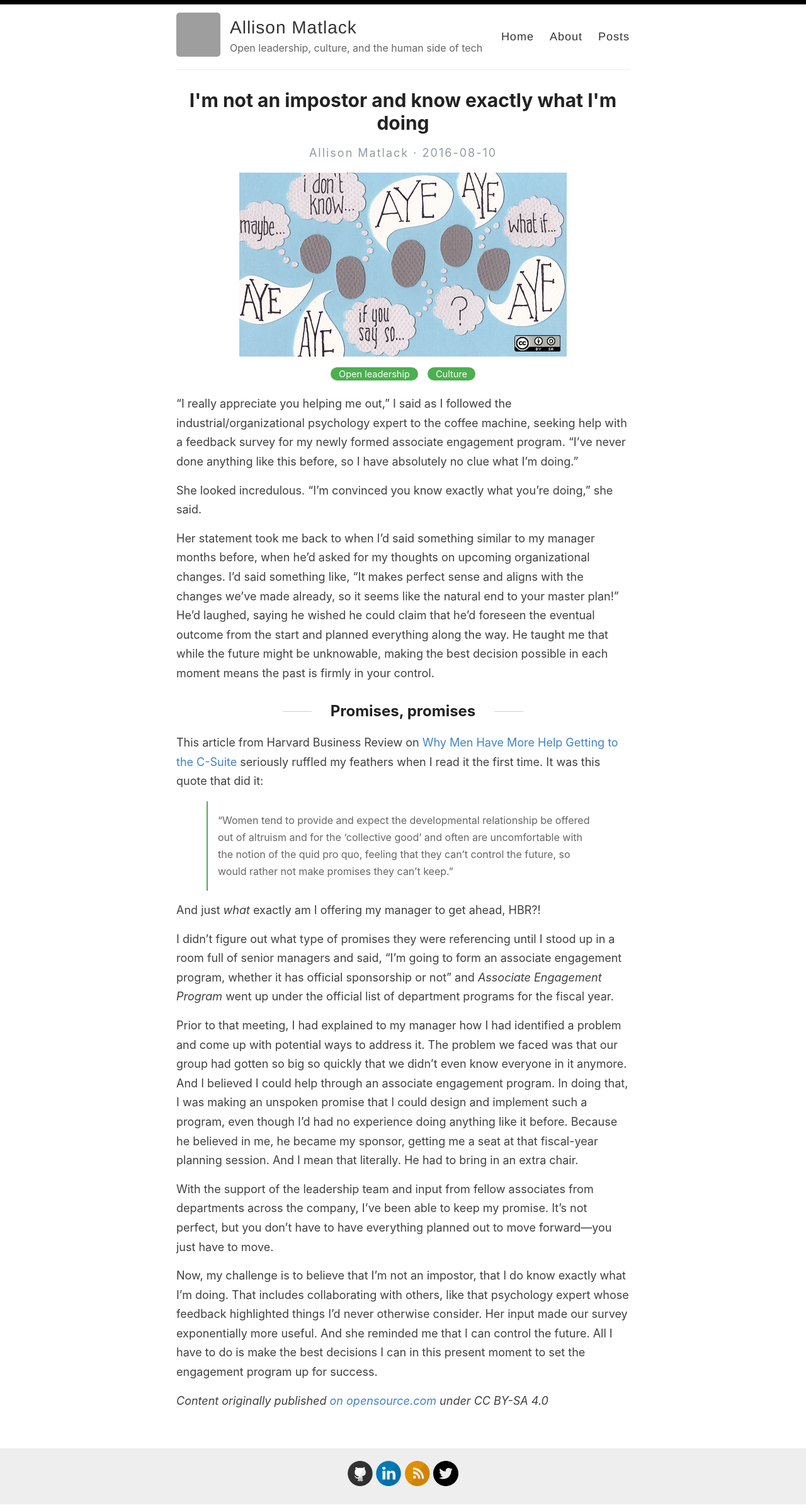
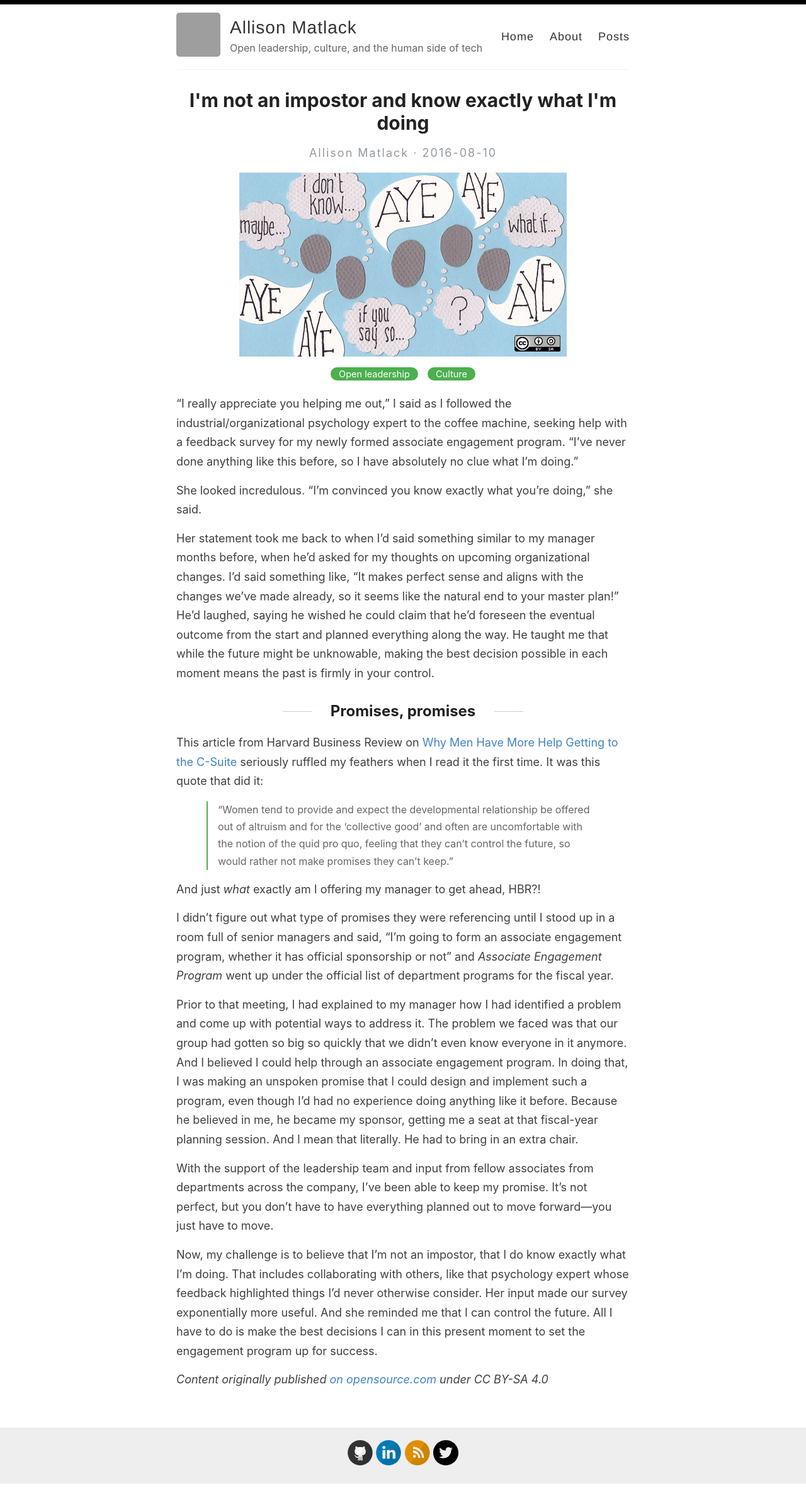
Before and after one commit to amatlack/amatlack.github.io, a Jekyll site: the page built from _posts/2016-08-10-impostor-syndrome-and-senior-managers.md, in a window 1280 px wide. Shown: the whole page at 63% size. Built offline with Jekyll 4.4.1, drawn with Linux system fonts in a browser that asks for light colours; after the commit the page ends 2356 px from its top, so only the background shows below that; grey boxes are pictures that could not be loaded.

Commit message:
updating blockquote

```diff
--- a/assets/style.scss
+++ b/assets/style.scss
@@ -378,8 +378,6 @@ nav {
     margin: 1em 3em;
     border-left: 2px solid #4CAF50;
     padding-left: 1em;
-    padding-top: .1em;
-    padding-bottom: .1em;
     color: $gray;
     font-size: 16px;
   }
```
